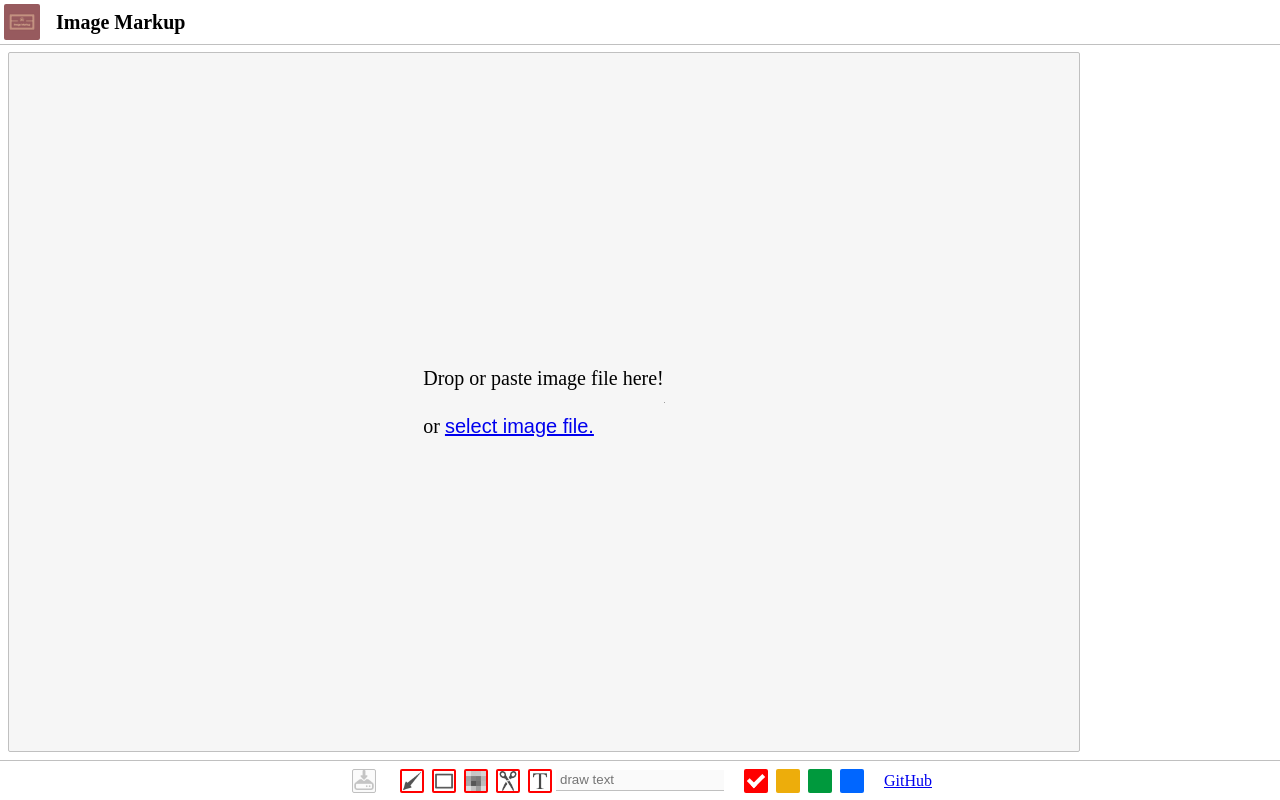
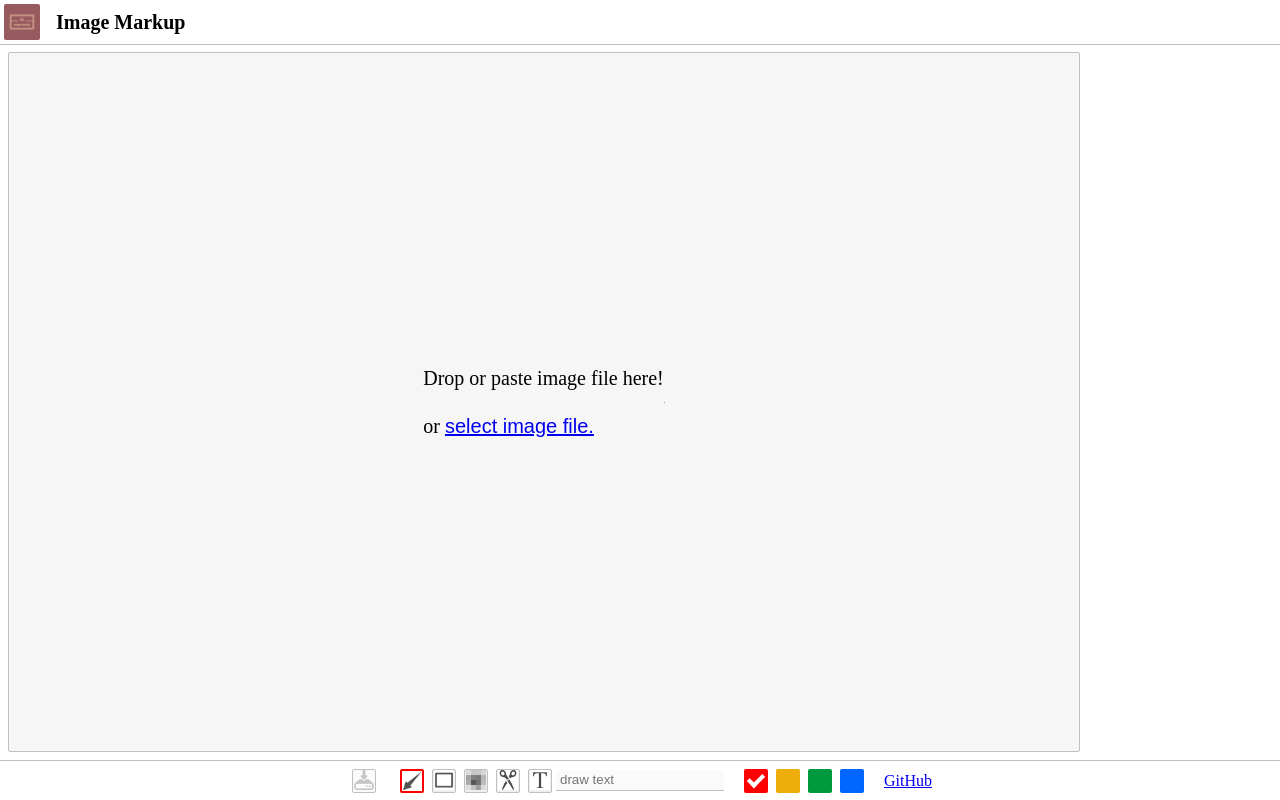
Before and after one commit to mryhryki/image-markup, a React (Vite) app: page / in a window 1280 px wide. Built offline with nearby package versions, Linux system fonts and the light colour scheme.

Commit message:
Update Canvas component

```diff
--- a/src/app.tsx
+++ b/src/app.tsx
@@ -145,7 +145,7 @@ export const App: React.FC = () => {
           />
         </FooterGroup>
         <FooterGroup>
-          <DrawerSelector drawer={drawerType} setDrawer={setDrawerType} setText={setText} text={text} />
+          <DrawerSelector selectedDrawer={drawerType} setDrawer={setDrawerType} setText={setText} text={text} />
         </FooterGroup>
         <FooterGroup>
           <ColorSelector color={color} setColor={setColor} />
--- a/src/components/drawer_selector.tsx
+++ b/src/components/drawer_selector.tsx
@@ -16,20 +16,20 @@ const TextInput = styled.input`
 `;
 
 interface Props {
-  drawer: DrawerType;
+  selectedDrawer: DrawerType;
   setDrawer: (drawer: DrawerType) => void;
   setText: (text: string) => void;
   text: string;
 }
 
 export const DrawerSelector: React.FC<Props> = (props) => {
-  const { drawer, setDrawer, setText, text } = props;
+  const { selectedDrawer, setDrawer, setText, text } = props;
 
   useEffect(() => {
-    if (!Drawers.includes(drawer)) {
+    if (!Drawers.includes(selectedDrawer)) {
       setDrawer(Drawers[0]);
     }
-  }, [drawer]);
+  }, [selectedDrawer]);
 
   return (
     <>
@@ -38,19 +38,19 @@ export const DrawerSelector: React.FC<Props> = (props) => {
           iconName={drawer}
           key={drawer}
           onClick={() => setDrawer(drawer)}
-          selected={drawer === drawer}
+          selected={drawer === selectedDrawer}
           disabled={false}
         />
       ))}
       <TextInput
         onChange={(event) => {
-          if (drawer !== "text") {
+          if (selectedDrawer !== "text") {
             setDrawer("text");
           }
           setText(event.target.value);
         }}
         placeholder="draw text"
-        disabled={drawer !== "text"}
+        disabled={selectedDrawer !== "text"}
         value={text}
       />
     </>
```
